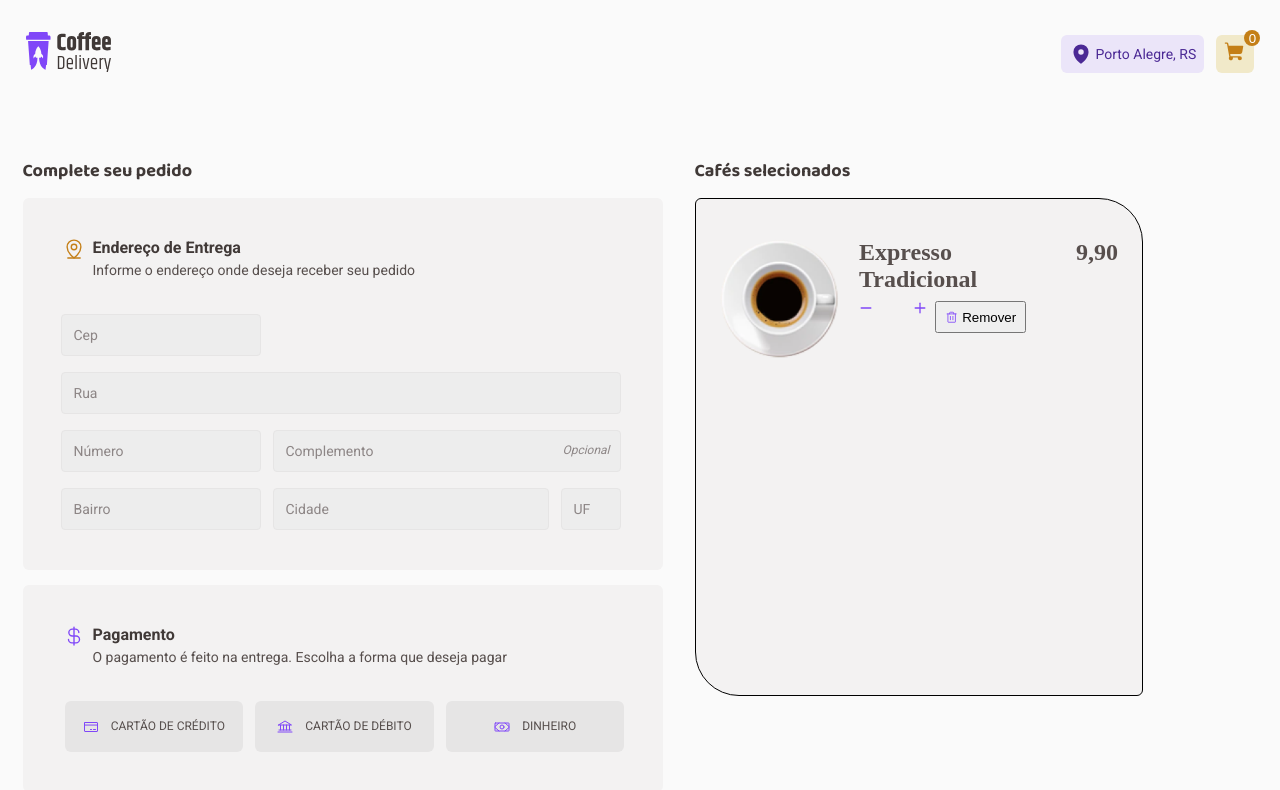
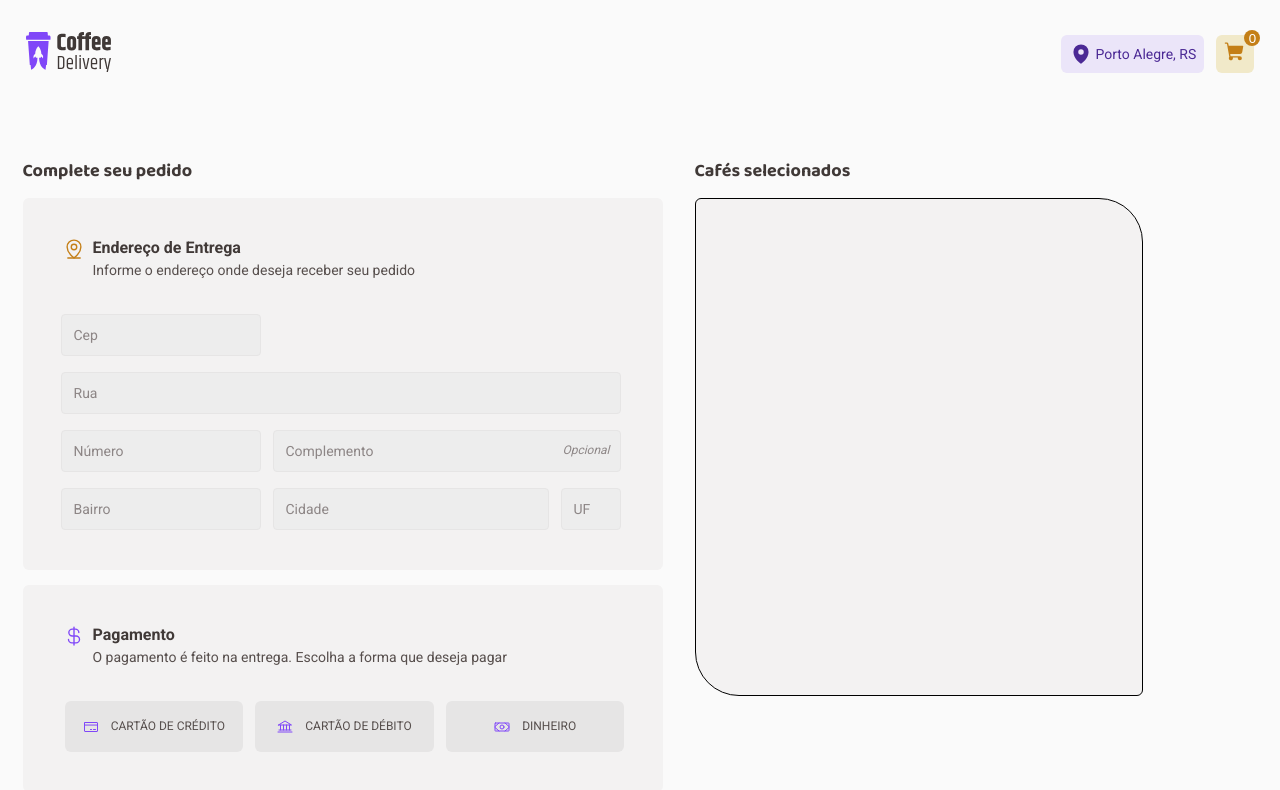
Before and after one commit to GabrielRSiqueira18/project-front_end-course-rocketseat-challange-coffee_delivery, a React (Vite) app: page /checkout in a window 1280 px wide. Shown: the top 790 px of the page. Built offline with nearby package versions, Linux system fonts and the light colour scheme.

Commit message:
Começando a parte do checkout

```diff
--- a/src/components/AmountButtonCoffeeAdd/index.tsx
+++ b/src/components/AmountButtonCoffeeAdd/index.tsx
@@ -4,7 +4,7 @@ import { ButtonMinusAndPlus, InputChoiceQuantityCoffees } from "./styles";
 export function AmountButtonCoffeeAdd() {
   return (
     <>
-      <ButtonMinusAndPlus> <Minus size={32} weight="bold"/> </ButtonMinusAndPlus> <InputChoiceQuantityCoffees step={1} max={99} min={1} type="number" />  <ButtonMinusAndPlus> <Plus size={32} weight="bold"/> </ButtonMinusAndPlus>
+      <ButtonMinusAndPlus> <Minus size={32} weight="bold"/> </ButtonMinusAndPlus> <InputChoiceQuantityCoffees>2</InputChoiceQuantityCoffees>  <ButtonMinusAndPlus> <Plus size={32} weight="bold"/> </ButtonMinusAndPlus>
     </>
   )
 }
--- a/src/components/Header/index.tsx
+++ b/src/components/Header/index.tsx
@@ -6,11 +6,14 @@ import { useContext } from 'react';
 import { CoffeesContexts } from "../../contexts/CoffeesContexts"
 
 export function Header() {
-  const { coffees } = useContext(CoffeesContexts)
-  let coffeesBuyeds = 0
+  const { coffees, coffeesBuyeds } = useContext(CoffeesContexts)
+
+  const buttonNavigateIsDisabled = coffeesBuyeds.length === 0
+
+  let coffeesBuyedsRuduce = 0
 
   coffees.forEach(coffee => {
-    coffeesBuyeds += Number(coffee.quantityBuyed)
+    coffeesBuyedsRuduce += Number(coffee.quantityBuyed)
 
   })
 
@@ -25,11 +28,14 @@ export function Header() {
           <ButtonLocation>
             <MapPin size={22} weight="fill"/> Porto Alegre, RS
           </ButtonLocation>
-          <ButtonBuy>
-            <NavLink to="/checkout" title="Realizar e ver items comprados">
+          <ButtonBuy disabled={buttonNavigateIsDisabled}>
+            { coffeesBuyeds.length === 0 ? <ShoppingCart size={22} weight="fill"/> : (
+              <NavLink to="/checkout" title="Realizar e ver items comprados">
               <ShoppingCart size={22} weight="fill"/>
             </NavLink>
-            <span>{coffeesBuyeds}</span>
+            ) }
+
+            <span>{coffeesBuyedsRuduce}</span>
           </ButtonBuy>
         </div>
       </HeaderContainer>
--- a/src/components/Header/styles.ts
+++ b/src/components/Header/styles.ts
@@ -34,6 +34,10 @@ export const ButtonBuy = styled(BaseButtonHeader)`
   background-color: ${props => props.theme["yellow-light"]};
   width: 2.375rem;
   cursor: pointer;
+
+  &:disabled {
+    cursor: default;
+  }
 
   &:hover {
     svg {
--- a/src/pages/Checkout/components/CheckoutFormInformationsAboutCoffees/components/CoffeeBuyedsInformationsSingle/index.tsx
+++ b/src/pages/Checkout/components/CheckoutFormInformationsAboutCoffees/components/CoffeeBuyedsInformationsSingle/index.tsx
@@ -1,23 +1,31 @@
-import { CoffeeBuyedInformationsMain, CoffeeBuyedInformationsWrapper, CoffeeBuyedsInformationsSingleContainer, RemoveButton } from "./styles";
-import coffeeImg from "../../../../../../assets/coffee1.svg"
-import { AmountButtonCoffeeAdd } from "../../../../../../components/AmountButtonCoffeeAdd";
-import { Trash } from "phosphor-react";
+import { CoffeeButtonQuantityBuyed, CoffeeButtonRemoveBuyed, CoffeeBuyedsInformationsSingleContainer, CoffeeInformationsWithoutPrice, CoffeeInformationsWithoutPriceWrapper, PriceCoffee } from "./styles";
+import { Minus, Plus, Trash } from "phosphor-react";
 
+interface CoffeeBuyedsInformationsSingle {
+  name: string
+  img: string
+  value: number
+  quantityBuyed: number
+}
 
-export function CoffeeBuyedsInformationsSingle() {
+export function CoffeeBuyedsInformationsSingle({ name, img, value, quantityBuyed }: CoffeeBuyedsInformationsSingle) {
   return(
     <CoffeeBuyedsInformationsSingleContainer>
-      <CoffeeBuyedInformationsWrapper>
-        <img src={coffeeImg} alt="" />
-        <CoffeeBuyedInformationsMain>
-          <h2>Expresso Tradicional</h2>
+      <CoffeeInformationsWithoutPrice>
+        <img src={ img } alt="" />
+        <CoffeeInformationsWithoutPriceWrapper>
+          <h2>{name}</h2>
           <div>
-            <AmountButtonCoffeeAdd/>
-            <RemoveButton> <Trash color="#8047F8" /> Remover</RemoveButton>
+            <CoffeeButtonQuantityBuyed> <Minus size={12} weight="bold"/> {quantityBuyed} <Plus size={12} weight="bold"/> </CoffeeButtonQuantityBuyed>
+            <CoffeeButtonRemoveBuyed> <Trash size={16}/> <span>remover</span> </CoffeeButtonRemoveBuyed>
           </div>
-        </CoffeeBuyedInformationsMain>
-      </CoffeeBuyedInformationsWrapper>
-      <h2>9,90</h2>
+
+        </CoffeeInformationsWithoutPriceWrapper>
+        <PriceCoffee>R$ {value}</PriceCoffee>
+      </CoffeeInformationsWithoutPrice>
+
     </CoffeeBuyedsInformationsSingleContainer>
   )
+
+  //<ButtonMinusAndPlus> <Minus size={32} weight="bold"/> </ButtonMinusAndPlus> <InputChoiceQuantityCoffees>2</InputChoiceQuantityCoffees>  <ButtonMinusAndPlus> <Plus size={32} weight="bold"/> </ButtonMinusAndPlus>
 }
--- a/src/pages/Checkout/components/CheckoutFormInformationsAboutCoffees/components/CoffeeBuyedsInformationsSingle/styles.ts
+++ b/src/pages/Checkout/components/CheckoutFormInformationsAboutCoffees/components/CoffeeBuyedsInformationsSingle/styles.ts
@@ -3,17 +3,41 @@ import styled from "styled-components";
 export const CoffeeBuyedsInformationsSingleContainer = styled.div`
   display: flex;
   gap: 3.125rem;
+
+  width: 23rem;
+  height: 5rem;
+
+  padding: 0.5rem 0.25rem;
+  padding-bottom: 6rem;
+
+  border-bottom: 1px solid ${props => props.theme['base-button']};
+
 `
-export const CoffeeBuyedInformationsWrapper = styled.div`
+
+export const CoffeeInformationsWithoutPrice = styled.div`
   display: flex;
   gap: 1.25rem;
   justify-content: center;
+
+  img {
+    width: 4rem;
+    height: 4rem;
+  }
 `
 
-export const CoffeeBuyedInformationsMain = styled.div`
+export const CoffeeInformationsWithoutPriceWrapper = styled.div`
   display: flex;
   flex-direction: column;
   gap: 0.5rem;
+
+  h2 {
+    color: ${props => props.theme["base-subtitle"]};
+
+    font-family: 'Roboto';
+    font-weight: 400;
+    font-size: 1rem;
+    line-height: 1.3;
+  }
 
   div {
     display: flex;
@@ -21,12 +45,69 @@ export const CoffeeBuyedInformationsMain = styled.div`
   }
 `
 
-export const RemoveButton = styled.button`
+const BaseButtonCoffee = styled.button`
+  border: 0;
+
   display: flex;
-  gap: 0.25rem;
+  height: 2rem;
   justify-content: center;
   align-items: center;
 
+  background-color: ${props => props.theme["base-button"]};
+  border-radius: 6px;
+`
+
+export const CoffeeButtonQuantityBuyed = styled(BaseButtonCoffee)`
+  width: 4.5rem;
+  padding: 0.5rem;
+  gap: 0.5rem;
+
+  svg {
+    color: ${props => props.theme["purple"]};
+    cursor: pointer;
+    &:hover {
+      color: ${props => props.theme["purple-dark"]};
+    }
+  }
+`
+
+export const CoffeeButtonRemoveBuyed = styled(BaseButtonCoffee)`
   width: 5.6875rem;
-  height: 2rem;
+  padding: 0px 8px;
+  gap: 0.25rem;
+  cursor: pointer;
+
+  span {
+    font-family: 'Roboto';
+    font-weight: 400;
+    font-size: 0.75rem;
+    text-transform: uppercase;
+    line-height: 1.6;
+    color: ${props => props.theme["base-text"]};
+  }
+
+  svg {
+    color: ${props => props.theme['purple']};
+  }
+
+  &:hover {
+    transition: 0.2s;
+    background-color: ${props => props.theme["base-hover"]};
+
+    span {
+      color: ${props => props.theme["base-subtitle"]};
+    }
+
+    svg {
+    color: ${props => props.theme['purple-dark']};
+  }
+  }
 `
+
+export const PriceCoffee = styled.h2`
+  font-family: 'Roboto';
+  font-weight: 700;
+  font-size: 1rem;
+  line-height: 1.3;
+  color: ${props => props.theme["base-text"]};
+`
--- a/src/pages/Checkout/components/CheckoutFormInformationsAboutCoffees/index.tsx
+++ b/src/pages/Checkout/components/CheckoutFormInformationsAboutCoffees/index.tsx
@@ -1,13 +1,28 @@
+import { useContext } from "react";
 import { CoffeeBuyedsInformationsSingle } from "./components/CoffeeBuyedsInformationsSingle";
 import { CheckoutFormInformationsAboutCoffeesContainer, CheckoutFormInformationsAboutCoffeesWrapper, TitleCheckoutInformations } from "./styles";
+import { CoffeesContexts } from "../../../../contexts/CoffeesContexts";
 
 export function CheckoutFormInformationsAboutCoffees() {
+  const { coffeesBuyeds } = useContext(CoffeesContexts)
+
   return(
     <CheckoutFormInformationsAboutCoffeesContainer>
       <TitleCheckoutInformations>Cafés selecionados</TitleCheckoutInformations>
 
       <CheckoutFormInformationsAboutCoffeesWrapper>
-        <CoffeeBuyedsInformationsSingle />
+
+        { coffeesBuyeds.map(coffee => {
+          return(
+            <CoffeeBuyedsInformationsSingle
+              key={coffee.id}
+              img={coffee.img}
+              name={coffee.name}
+              quantityBuyed={coffee.quantityBuyed}
+              value={coffee.value}
+            />
+          )
+        }) }
       </CheckoutFormInformationsAboutCoffeesWrapper>
     </CheckoutFormInformationsAboutCoffeesContainer>
   )
--- a/src/pages/Home/index.tsx
+++ b/src/pages/Home/index.tsx
@@ -1,4 +1,4 @@
-import { useContext, useEffect } from "react";
+import { useContext } from "react";
 import { HomeHeaderContainer } from "./components/HomeHeaderContainer";
 import { AmountButtonCoffee, ButtonToBuyCoffee, BuyAndPriceCoffeeContainer, CoffeeImgWrapper, CoffeeSingleContainer, CoffeeWrapper, HomeContainer, HomeWrapper, InformationsAboutCoffeeContainer, MainContainer } from "./styles";
 import { Coffees, CoffeesBuyed, CoffeesContexts } from "../../contexts/CoffeesContexts";
@@ -8,7 +8,7 @@ import { ButtonMinusAndPlus, InputChoiceQuantityCoffees } from "../../components
 
 export function Home() {
 
-  const { coffees, coffeesBuyeds, decrementOneCoffee, incrementOneCoffee, addCoffeesToWallet } = useContext(CoffeesContexts)
+  const { coffees, decrementOneCoffee, incrementOneCoffee, addCoffeesToWallet } = useContext(CoffeesContexts)
 
   function handleBuyCoffee(coffeeId: number, coffeesItems: Coffees[]) {
     coffeesItems.forEach(coffee => {
--- a/src/reducers/coffees/reducer.ts
+++ b/src/reducers/coffees/reducer.ts
@@ -7,6 +7,8 @@ export interface CoffeesState {
 }
 
 export function coffeesReducer(state: CoffeesState, action: any) {
+
+
   switch(action.type) {
     case ActionTypes.iNCREMENT_ONE_IN_QUANTITY_COFFEE: {
       return {
@@ -66,6 +68,7 @@ export function coffeesReducer(state: CoffeesState, action: any) {
           return coffee
         }),
         coffeesBuyeds: [ ...state.coffeesBuyeds, action.payload.newCoffeeBuyed ]
+
       }
      } else if(newBuyedCoffeeExists !== undefined) {
       return {
```
Also changed, not shown: src/components/AmountButtonCoffeeAdd/styles.ts (line endings or trailing spaces).
